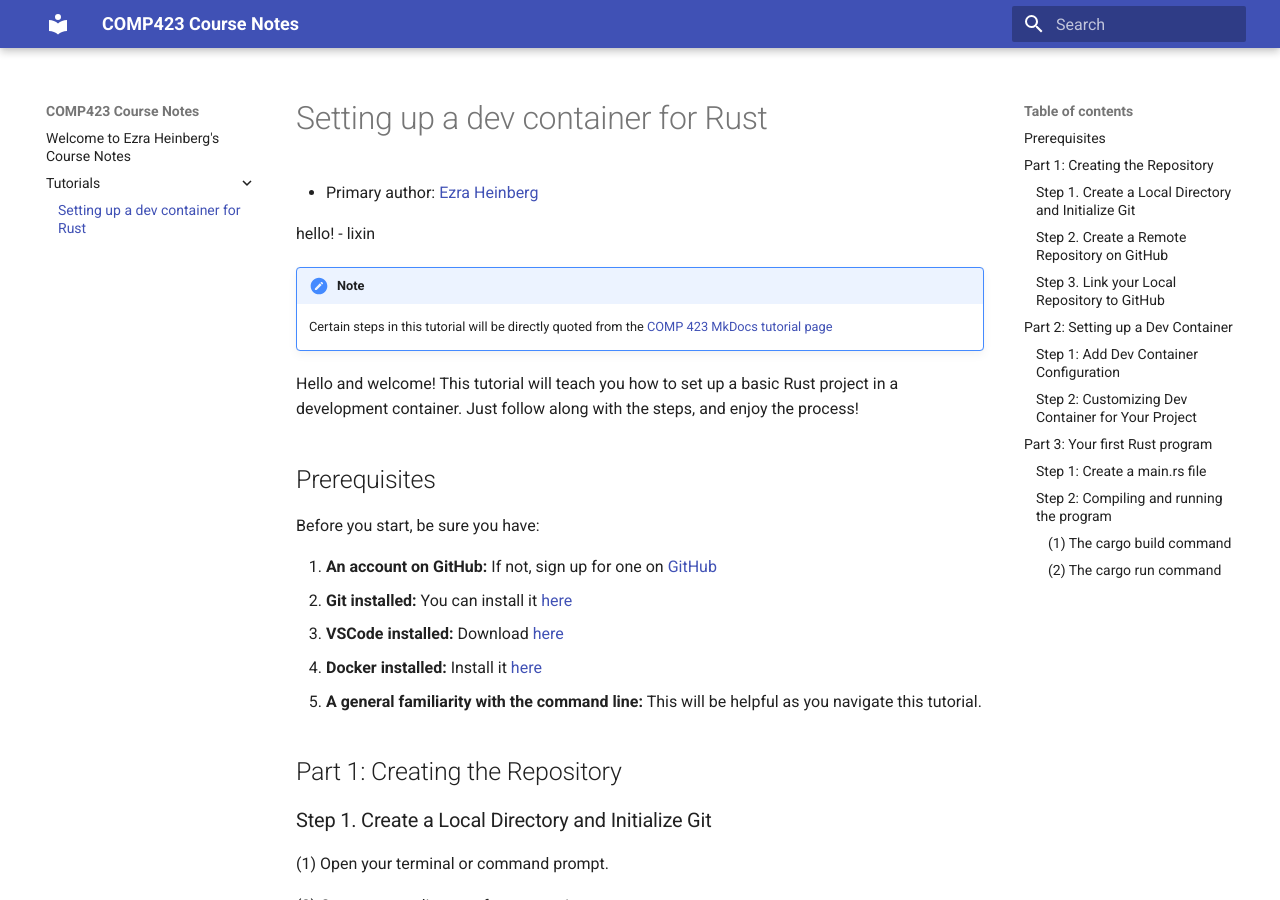
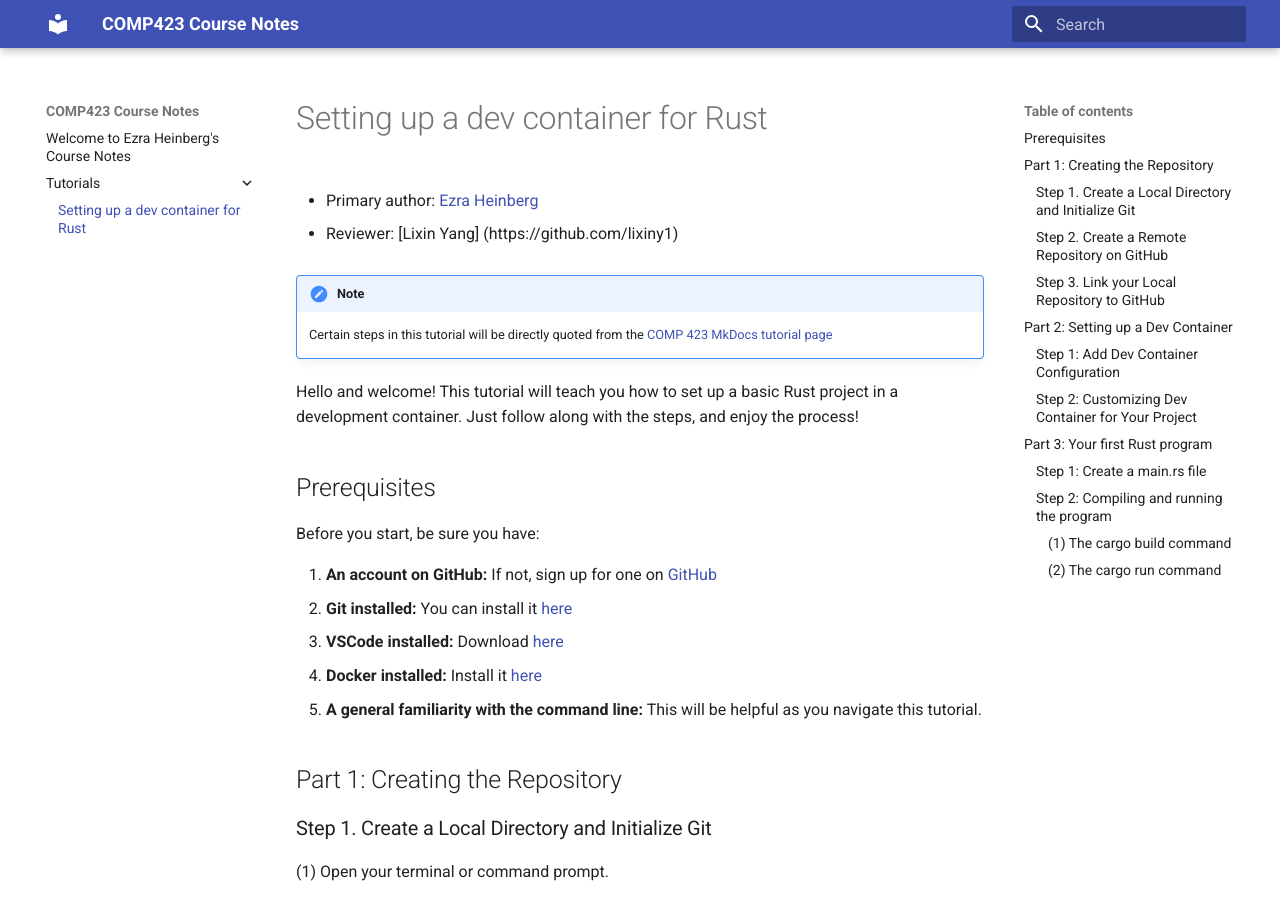
Before and after one commit to ezra45/comp423-course-notes, an MkDocs documentation site: the page built from docs/tutorials/rust-setup.md, in a window 1280 px wide and 900 px high. Built offline with MkDocs 1.6.1 and Material for MkDocs 9.7.7, drawn with Linux system fonts in a browser that asks for light colours.

Commit message:
added edits to tutorial

```diff
--- a/docs/tutorials/rust-setup.md
+++ b/docs/tutorials/rust-setup.md
@@ -2,7 +2,7 @@
 
 * Primary author: [Ezra Heinberg](https://github.com/ezra45)
 
-hello! - lixin
+* Reviewer: [Lixin Yang] (https://github.com/lixiny1)
 
 !!! note
 
```
